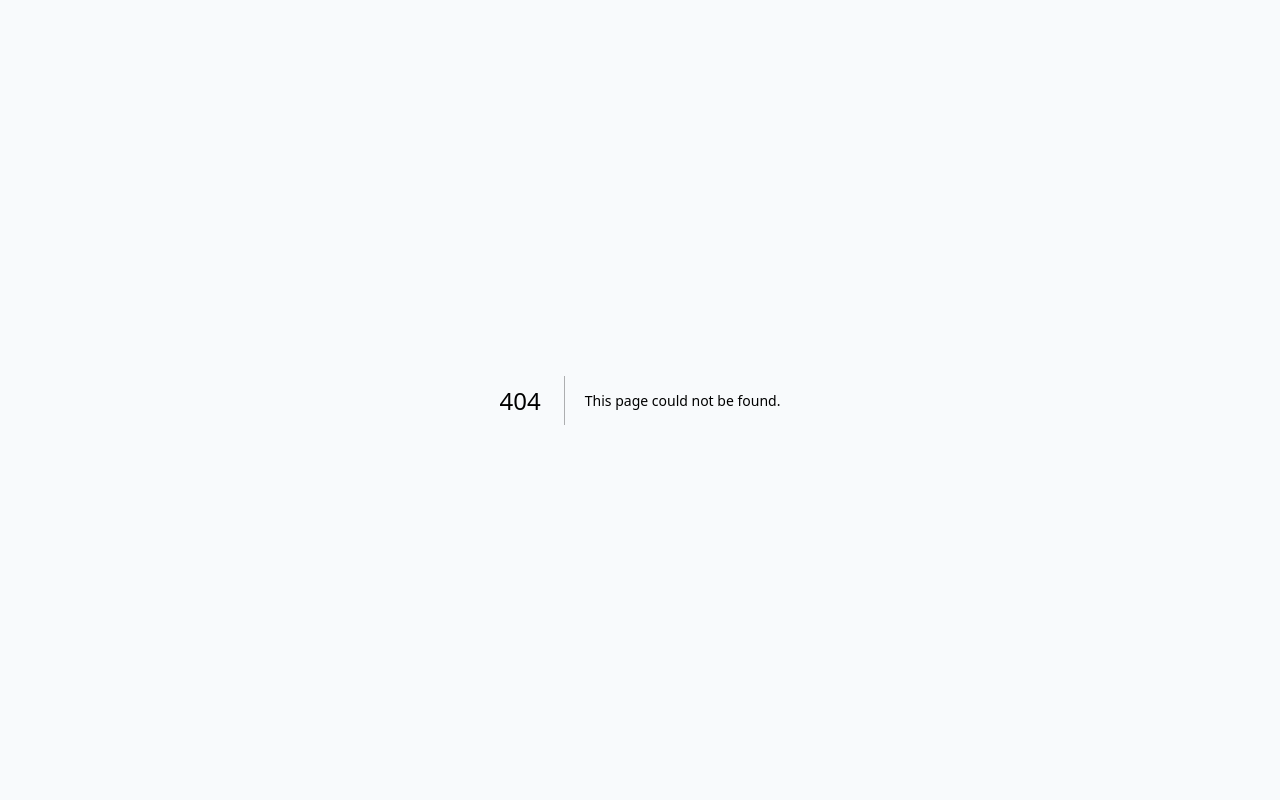
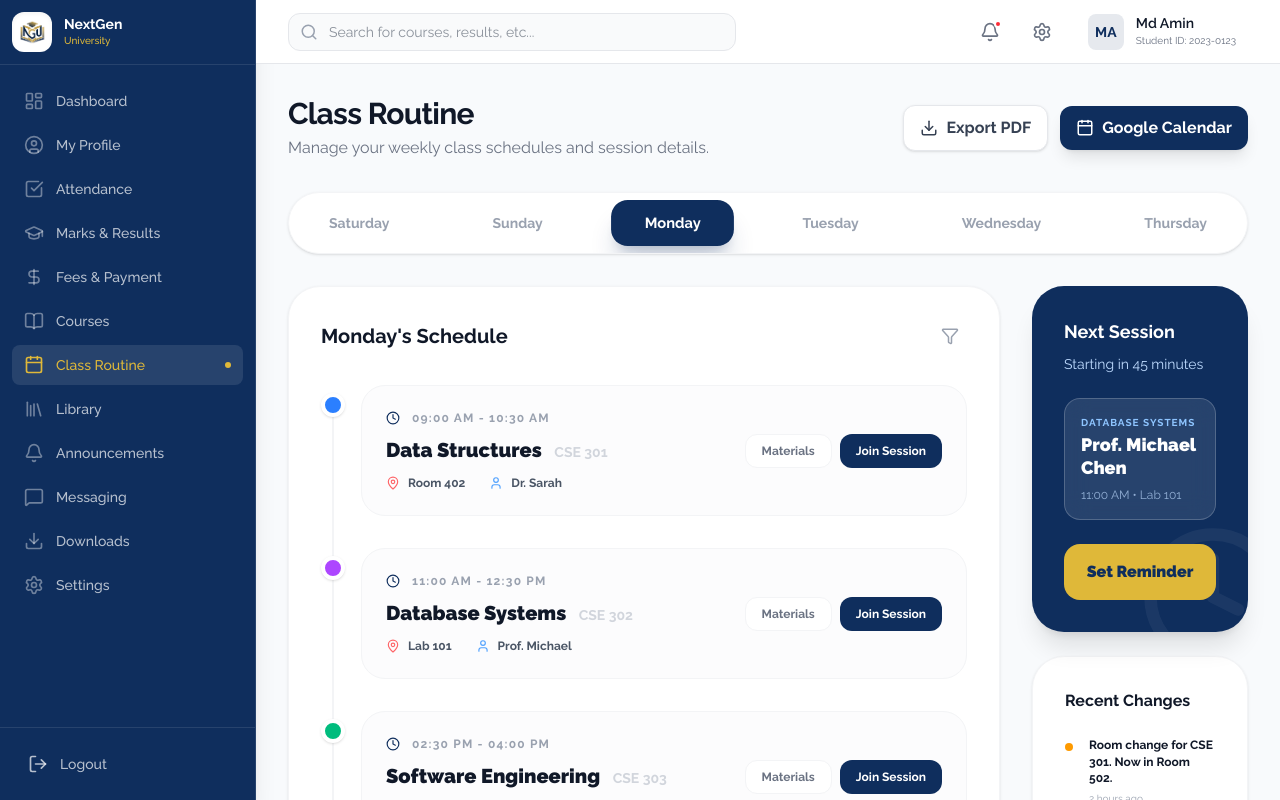
Before and after one commit to amdadislam01/smart-university-managment-system, a Next.js app: page /student/routine in a window 1280 px wide. Before the commit this address had no page. Built offline with nearby package versions, Linux system fonts and the light colour scheme.

Commit message:
CREATE app/student/routine/page.tsx: student routine page

```diff
--- /dev/null
+++ b/app/student/routine/page.tsx
@@ -0,0 +1,161 @@
+"use client";
+
+import React from "react";
+import { Calendar, Clock, MapPin, User, ChevronLeft, ChevronRight, Filter, Download, Plus } from "lucide-react";
+import { motion } from "framer-motion";
+import { cn } from "@/lib/utils";
+
+const days = ["Saturday", "Sunday", "Monday", "Tuesday", "Wednesday", "Thursday"];
+
+const routines = [
+  { day: "Monday", time: "09:00 AM - 10:30 AM", subject: "Data Structures", code: "CSE 301", room: "Room 402", teacher: "Dr. Sarah", color: "bg-blue-500" },
+  { day: "Monday", time: "11:00 AM - 12:30 PM", subject: "Database Systems", code: "CSE 302", room: "Lab 101", teacher: "Prof. Michael", color: "bg-purple-500" },
+  { day: "Monday", time: "02:30 PM - 04:00 PM", subject: "Software Engineering", code: "CSE 303", room: "Room 305", teacher: "Dr. Emily", color: "bg-emerald-500" },
+  { day: "Tuesday", time: "10:00 AM - 11:30 AM", subject: "Discrete Math", code: "MATH 301", room: "Room 201", teacher: "Dr. Robert", color: "bg-amber-500" },
+  { day: "Tuesday", time: "12:00 PM - 01:30 PM", subject: "Digital Logic", code: "CSE 304", room: "Lab 102", teacher: "Prof. Hasan", color: "bg-rose-500" },
+];
+
+export default function RoutinePage() {
+  const [selectedDay, setSelectedDay] = React.useState("Monday");
+
+  return (
+    <div className="space-y-8 pb-10">
+      <div className="flex flex-col md:flex-row md:items-center justify-between gap-4">
+        <div>
+          <h1 className="text-3xl font-bold text-gray-900 tracking-tight">Class Routine</h1>
+          <p className="text-gray-500 mt-1">Manage your weekly class schedules and session details.</p>
+        </div>
+        <div className="flex items-center gap-3">
+          <button className="flex items-center gap-2 px-4 py-2.5 bg-white border border-gray-200 text-gray-700 font-bold rounded-xl shadow-sm hover:bg-gray-50 transition-colors">
+            <Download size={18} />
+            Export PDF
+          </button>
+          <button className="flex items-center gap-2 px-4 py-2.5 bg-primary text-white font-bold rounded-xl shadow-lg hover:opacity-90 transition-opacity">
+            <Calendar size={18} />
+            Google Calendar
+          </button>
+        </div>
+      </div>
+
+      {/* Day Selector */}
+      <div className="bg-white p-2 rounded-[2rem] shadow-sm border border-gray-100 flex items-center justify-between overflow-x-auto no-scrollbar">
+         {days.map((day) => (
+           <button
+             key={day}
+             onClick={() => setSelectedDay(day)}
+             className={cn(
+               "px-8 py-3 rounded-2xl text-sm font-bold transition-all whitespace-nowrap",
+               selectedDay === day ? "bg-primary text-white shadow-xl shadow-primary/20 scale-105" : "text-gray-400 hover:text-gray-600 hover:bg-gray-50"
+             )}
+           >
+             {day}
+           </button>
+         ))}
+      </div>
+
+      <div className="grid grid-cols-1 lg:grid-cols-4 gap-8">
+        {/* Timeline View */}
+        <div className="lg:col-span-3 space-y-6">
+           <div className="bg-white p-8 rounded-[2rem] shadow-sm border border-gray-100 relative">
+              <div className="flex items-center justify-between mb-8">
+                 <h2 className="text-xl font-bold text-gray-900">{selectedDay}'s Schedule</h2>
+                 <div className="flex gap-2">
+                    <button className="p-2 text-gray-400 hover:text-primary transition-colors"><Filter size={18} /></button>
+                 </div>
+              </div>
+
+              <div className="relative space-y-8 before:absolute before:left-[11px] before:top-2 before:bottom-2 before:w-0.5 before:bg-gray-100">
+                 {routines.filter(r => r.day === selectedDay).length > 0 ? (
+                   routines.filter(r => r.day === selectedDay).map((item, i) => (
+                     <motion.div
+                       key={i}
+                       initial={{ opacity: 0, x: -20 }}
+                       animate={{ opacity: 1, x: 0 }}
+                       transition={{ delay: i * 0.1 }}
+                       className="relative pl-10 group"
+                     >
+                        <div className={cn("absolute left-0 top-2 w-6 h-6 rounded-full border-4 border-white shadow-sm z-10 transition-transform group-hover:scale-125", item.color)}></div>
+                        <div className="flex flex-col md:flex-row md:items-center justify-between p-6 bg-gray-50/50 border border-gray-100 rounded-[1.5rem] group-hover:bg-white group-hover:shadow-xl group-hover:border-primary/10 transition-all">
+                           <div className="space-y-3">
+                              <div className="flex items-center gap-3 text-xs font-bold text-gray-400 uppercase tracking-widest">
+                                 <Clock size={14} className="text-primary" />
+                                 {item.time}
+                              </div>
+                              <h3 className="text-xl font-black text-gray-900 group-hover:text-primary transition-colors leading-tight">
+                                {item.subject} <span className="text-sm font-bold text-gray-300 ml-2">{item.code}</span>
+                              </h3>
+                              <div className="flex flex-wrap items-center gap-6">
+                                 <div className="flex items-center gap-2 text-xs font-bold text-gray-600">
+                                    <MapPin size={14} className="text-red-400" />
+                                    {item.room}
+                                 </div>
+                                 <div className="flex items-center gap-2 text-xs font-bold text-gray-600">
+                                    <User size={14} className="text-blue-400" />
+                                    {item.teacher}
+                                 </div>
+                              </div>
+                           </div>
+                           <div className="mt-4 md:mt-0 flex gap-2">
+                              <button className="px-4 py-2 bg-white border border-gray-100 rounded-xl text-xs font-bold text-gray-500 hover:text-primary hover:border-primary/20 transition-all">Materials</button>
+                              <button className="px-4 py-2 bg-primary text-white rounded-xl text-xs font-bold hover:opacity-90 transition-opacity">Join Session</button>
+                           </div>
+                        </div>
+                     </motion.div>
+                   ))
+                 ) : (
+                   <div className="py-20 text-center">
+                      <div className="w-20 h-20 bg-gray-50 rounded-full flex items-center justify-center mx-auto mb-4">
+                         <Calendar size={32} className="text-gray-300" />
+                      </div>
+                      <h3 className="text-lg font-bold text-gray-900">No classes scheduled</h3>
+                      <p className="text-sm text-gray-500">Take a break or focus on self-study today.</p>
+                   </div>
+                 )}
+              </div>
+           </div>
+        </div>
+
+        {/* Info Sidebar */}
+        <div className="space-y-6">
+           <div className="bg-primary text-white p-8 rounded-[2rem] shadow-xl relative overflow-hidden group">
+              <div className="relative z-10">
+                 <h3 className="text-lg font-bold mb-2">Next Session</h3>
+                 <p className="text-blue-200 text-sm mb-6">Starting in 45 minutes</p>
+                 <div className="p-4 bg-white/10 backdrop-blur-md rounded-2xl border border-white/20 mb-6">
+                    <p className="text-[10px] font-bold text-blue-300 uppercase tracking-widest mb-1">Database Systems</p>
+                    <p className="text-lg font-black leading-tight">Prof. Michael Chen</p>
+                    <p className="text-xs text-blue-200/70 mt-2">11:00 AM • Lab 101</p>
+                 </div>
+                 <button className="w-full py-4 bg-secondary text-primary font-black rounded-2xl hover:scale-105 transition-transform">
+                    Set Reminder
+                 </button>
+              </div>
+              <Clock size={150} className="absolute -bottom-10 -right-10 opacity-5 group-hover:scale-110 transition-transform duration-1000" />
+           </div>
+
+           <div className="bg-white p-8 rounded-[2rem] shadow-sm border border-gray-100">
+              <h3 className="font-bold text-gray-900 mb-6">Recent Changes</h3>
+              <div className="space-y-4">
+                 {[1, 2].map((i) => (
+                   <div key={i} className="flex gap-4 items-start">
+                      <div className="w-2 h-2 rounded-full bg-amber-500 mt-1.5 shrink-0"></div>
+                      <div>
+                         <p className="text-xs font-bold text-gray-900 leading-snug">Room change for CSE 301. Now in Room 502.</p>
+                         <p className="text-[10px] text-gray-400 mt-1">2 hours ago</p>
+                      </div>
+                   </div>
+                 ))}
+              </div>
+           </div>
+
+           <button className="w-full py-4 border-2 border-dashed border-gray-200 rounded-[2rem] flex flex-col items-center justify-center gap-2 hover:border-primary/40 hover:bg-primary/5 transition-all group">
+              <div className="w-10 h-10 bg-gray-50 rounded-xl flex items-center justify-center text-gray-400 group-hover:bg-white group-hover:text-primary transition-colors">
+                <Plus size={20} />
+              </div>
+              <span className="text-xs font-bold text-gray-500 group-hover:text-primary">Add Custom Event</span>
+           </button>
+        </div>
+      </div>
+    </div>
+  );
+}
```
